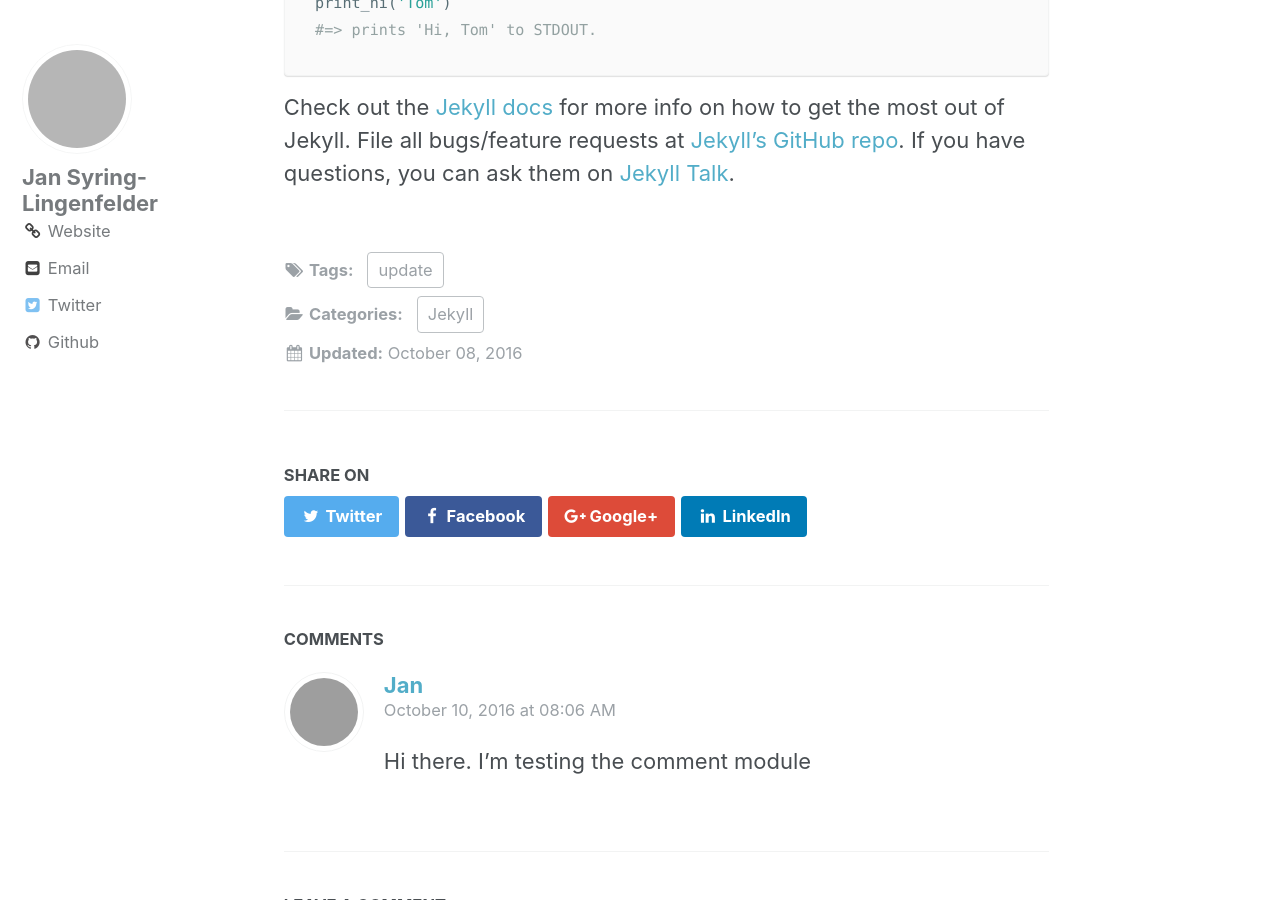
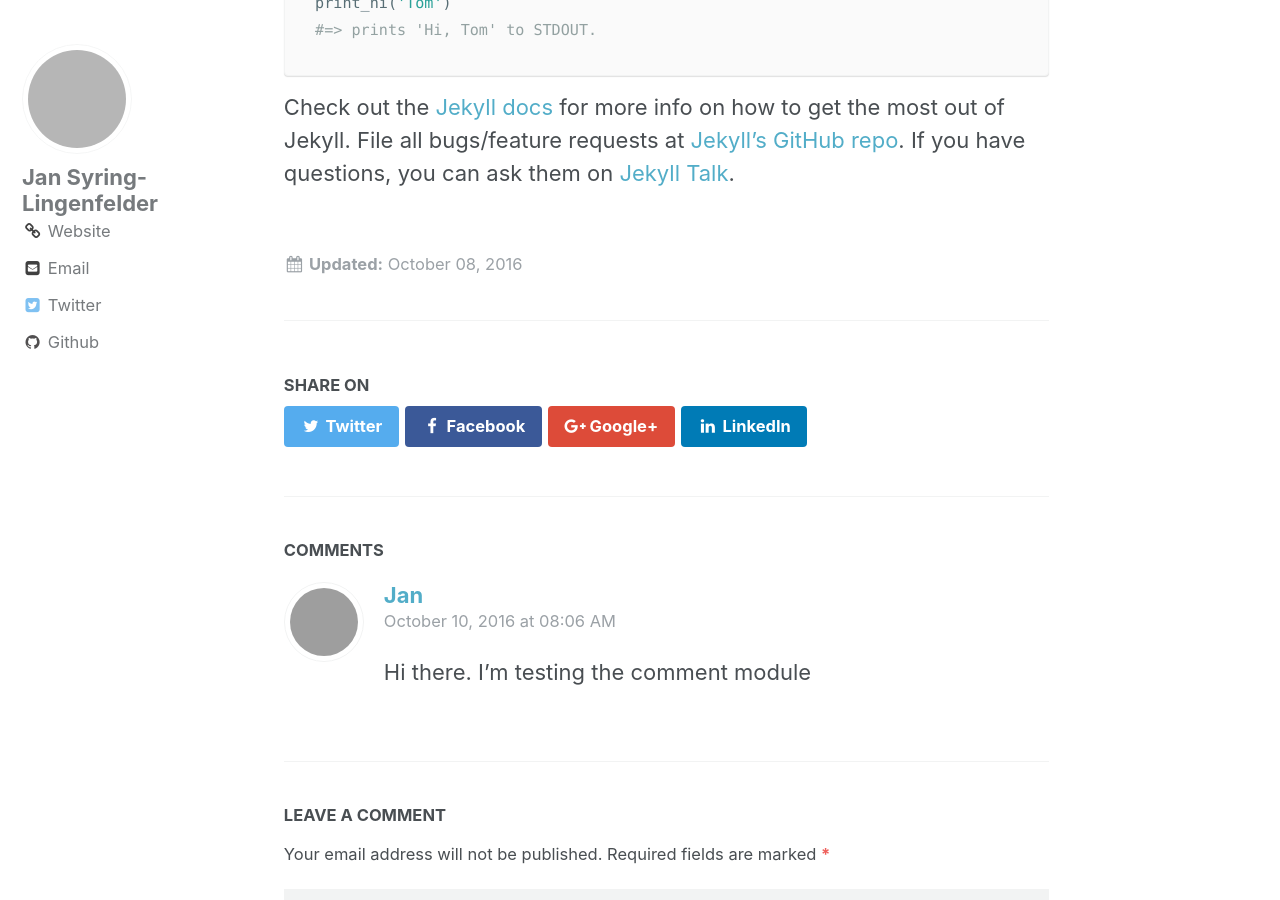
Before and after one commit to PalatinCoder/SquadIT, a Jekyll site: the page built from _posts/2016-10-08-kickoff.md, in a window 1280 px wide and 900 px high, scrolled down 734 px. Built offline with Jekyll 4.4.1, drawn with Linux system fonts in a browser that asks for light colours; grey boxes are pictures that could not be loaded.

Commit message:
Update 2016-10-08-kickoff.md
remove categories and tags

```diff
--- a/_posts/2016-10-08-kickoff.md
+++ b/_posts/2016-10-08-kickoff.md
@@ -1,9 +1,5 @@
 ---
 title:  "Welcome to Jekyll!"
-categories:
-  - Jekyll
-tags:
-  - update
 author: Jan
 ---
 
```
